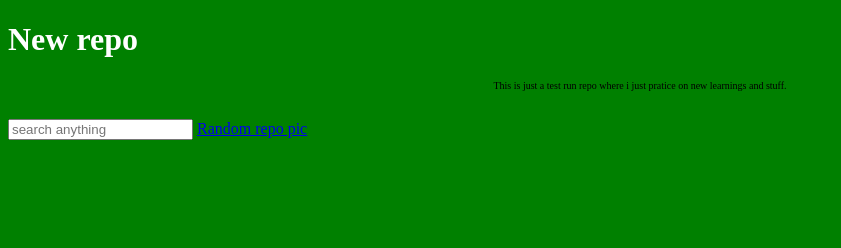
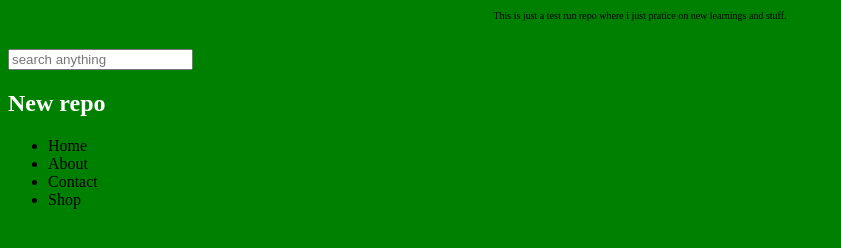
Before and after one commit to amyyalex/mynewrepo, a plain HTML site: page index.html in a window 1280 px wide. Shown: the whole page, without its empty margins (0-841 px from the left). Drawn offline with Linux system fonts and the light colour scheme.

Commit message:
Add: navigation bar

```diff
--- a/index.html
+++ b/index.html
@@ -8,10 +8,21 @@
         <link rel="stylesheet" href="style.css">
     </head>
     <body>
-        <h1>New repo</h1>
         <p>This is just a test run repo where i just pratice on new learnings and stuff.</p>
         <br>
         <input type="text" class="search-input" placeholder="search anything">
-        <a href="https://www.google.com/imgres?imgurl=https%3A%2F%2Fmiro.medium.com%2Fmax%2F512%2F1*w07Er4gPg8H2Ew-P0HhxNA.png&imgrefurl=https%3A%2F%2Fmedium.com%2Fan-idea%2Fgit-101-whats-a-git-repository-and-how-to-create-it-6897902fecbc&tbnid=BmTfdViV5iZmoM&vet=12ahUKEwjuxcS29J75AhVuavEDHZ77B94QMygIegUIARDnAQ..i&docid=YRGeL_bGD7kHQM&w=512&h=512&q=git%20repo&ved=2ahUKEwjuxcS29J75AhVuavEDHZ77B94QMygIegUIARDnAQ">Random repo pic</a>
+        <header>
+            <nav class="navbar">
+              <h1>New repo</h1>
+              <div class="menu">
+                <ul class="menu-list">
+                    <li>Home</li>
+                    <li>About</li>
+                    <li>Contact</li>
+                    <li>Shop</li>
+                </ul>
+              </div>
+            </nav>
+        </header>
     </body>
 </html>
```
